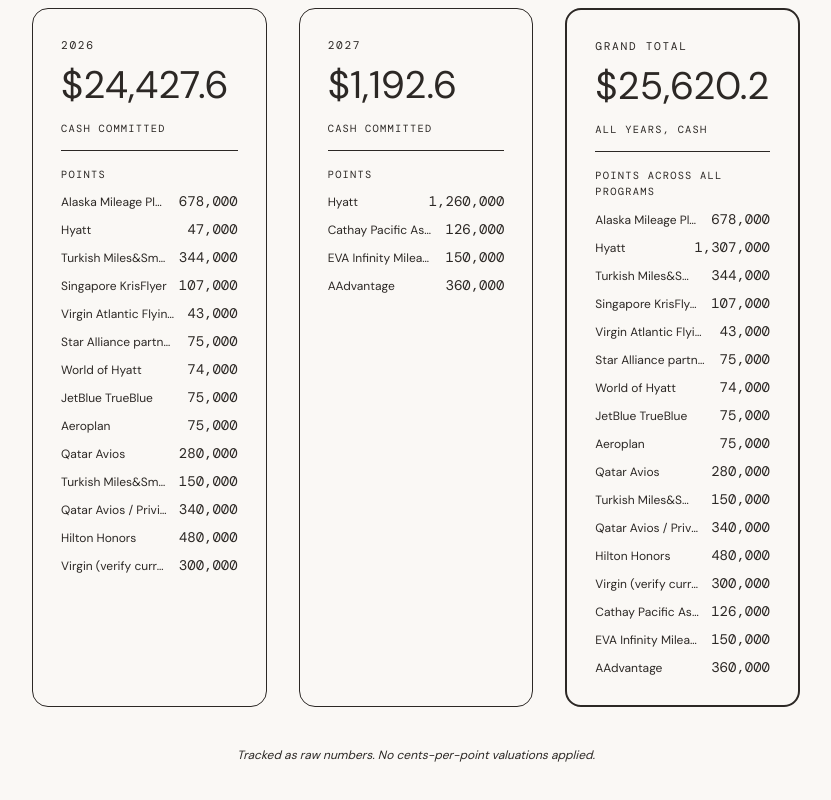
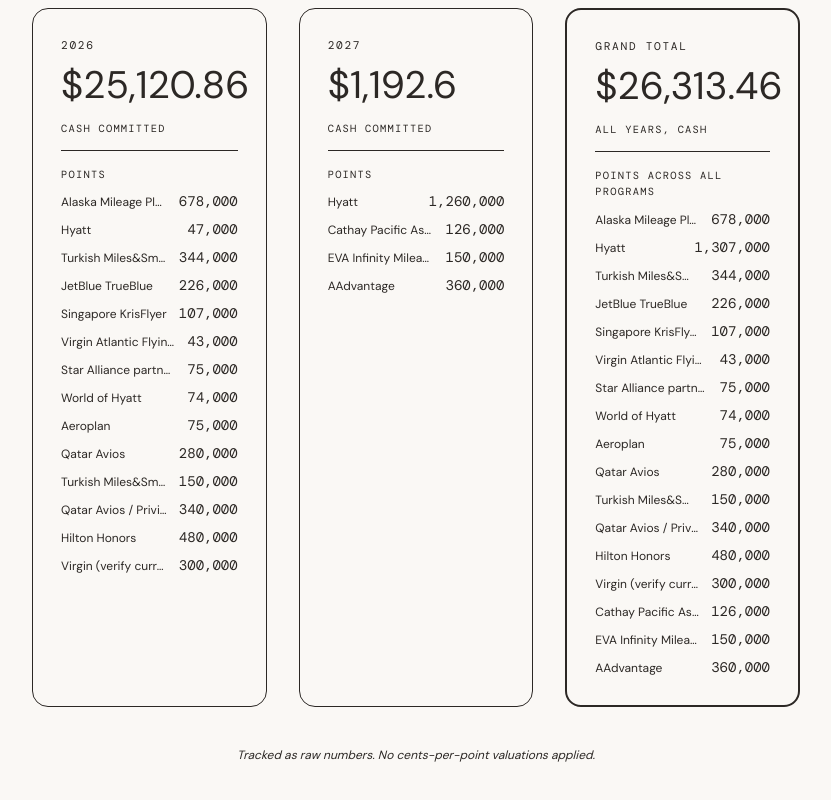
Before and after one commit to kya-lulu/travel-brain, a Next.js app: page / in a window 1280 px wide. Shown: the part 3051-3851 px from the top of the page, without its empty margins (224-1055 px from the left). Built offline with nearby package versions, Linux system fonts and the light colour scheme.

Commit message:
Stans return: add costs — Air Astana 63K+$357, Condor 151K JetBlue+$336.26

```diff
--- a/src/data/trips.ts
+++ b/src/data/trips.ts
@@ -410,8 +410,8 @@
     awardTips: [
       { program: 'Turkish Miles&Smiles', route: 'SEA → IST', cost: '65K + ~$300/pp', note: 'Outbound long-haul. 130K miles + $600 cash for 2 pax.' },
       { program: 'Turkish Miles&Smiles', route: 'IST → FRU (Bishkek)', cost: '35K + $121/pp', note: 'Outbound regional. 70K miles + $242 cash for 2 pax.' },
-      { program: 'Air Astana', route: 'ALA → NQZ → FRA (Aug 11)', cost: 'TBD', note: 'New return routing via Astana and Frankfurt. Business class both legs. Conf codes TBD.' },
-      { program: 'Condor', route: 'FRA → SEA (Aug 12)', cost: 'TBD', note: 'Nonstop Frankfurt → Seattle, A330-900neo Business. 10h 25m. Conf TBD. (Same route as Janelle\'s Korea trip outbound DE 2033 in reverse.)' },
+      { program: 'Air Astana', route: 'ALA → NQZ → FRA (Aug 11)', cost: '63K miles + $357 total', note: '~31.5K/pp + $178.50/pp. Business both legs. Conf 97YISL.' },
+      { program: 'JetBlue TrueBlue', route: 'FRA → SEA via Condor DE 2032 (Aug 12)', cost: '151K points + $336.26 total', note: '~75.5K/pp + $168.13/pp. A330-900neo Business nonstop. Confs A9XYQ9 (Condor) / JUUZBO (JetBlue).' },
     ],
     itinerary: [
       { date: 'July 26–27', label: 'Janelle Flies to London', description: 'Janelle: SEA 21:45 → LHR T3 15:05 next day on Alaska AS100 Business (conf: OMKZTH). 9h 20m. Pre-trip in London before continuing to Bishkek on Aug 1.', type: 'travel' },
@@ -437,8 +437,8 @@
       // ─── Flights — Bishkek → Almaty ───
       { category: 'flight', description: 'BSZ → ALA on Air Astana (Aug 8, 2 pax)', points: 24000, program: 'Turkish Miles&Smiles', note: '18:55 BSZ → 18:45 ALA, 50 min direct. 24K Turkish Miles&Smiles transfer.' },
       // ─── Flights — Return (NEW: Air Astana + Condor via Frankfurt) ───
-      { category: 'flight', description: 'ALA → NQZ → FRA on Air Astana KC 951 + KC 921 Business (Aug 11, 2 pax)', pnr: '97YISL', note: '08:35→10:15 (ALA→NQZ) + 12:10→17:00 (NQZ→FRA). Miles/cash cost TBD.' },
-      { category: 'flight', description: 'FRA → SEA on Condor DE 2032 Business A330-900neo (Aug 12, 2 pax)', pnr: 'A9XYQ9 / JUUZBO', note: '14:15→15:40. 10h 25m nonstop. Condor conf A9XYQ9, JetBlue conf JUUZBO. Miles/cash cost TBD.' },
+      { category: 'flight', description: 'ALA → NQZ → FRA on Air Astana KC 951 + KC 921 Business (Aug 11, 2 pax)', pnr: '97YISL', points: 63000, cashUsd: 357, note: '63K miles + $357 total (2 pax). ~31.5K/pp + $178.50/pp.' },
+      { category: 'flight', description: 'FRA → SEA on Condor DE 2032 Business A330-900neo (Aug 12, 2 pax)', pnr: 'A9XYQ9 / JUUZBO', program: 'JetBlue TrueBlue', points: 151000, cashUsd: 336.26, note: '151K JetBlue TrueBlue points + $336.26 total (2 pax). ~75.5K/pp + $168.13/pp. Condor conf A9XYQ9, JetBlue conf JUUZBO.' },
       // ─── Flights — Return (CANCELLED: Turkish Istanbul routing) ───
       { category: 'flight', description: 'ALA → IST on Turkish TK353 Business (CANCELLED)', pnr: 'VT8IUE', canceled: true, note: 'Replaced by Air Astana routing. Redeposit 70K Turkish miles + $360.' },
       { category: 'flight', description: 'IST → SEA on Turkish TK203 Business (CANCELLED)', pnr: 'TD67GM', canceled: true, note: 'Replaced by Condor FRA→SEA. Redeposit 270K Turkish miles + $600.' },
```
